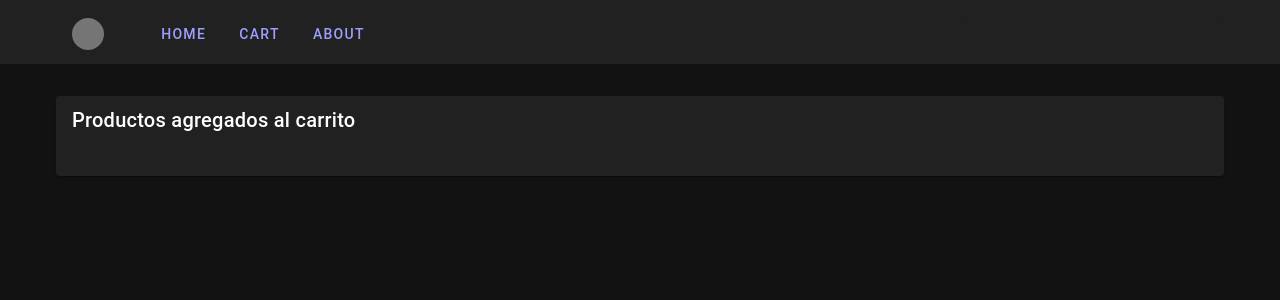
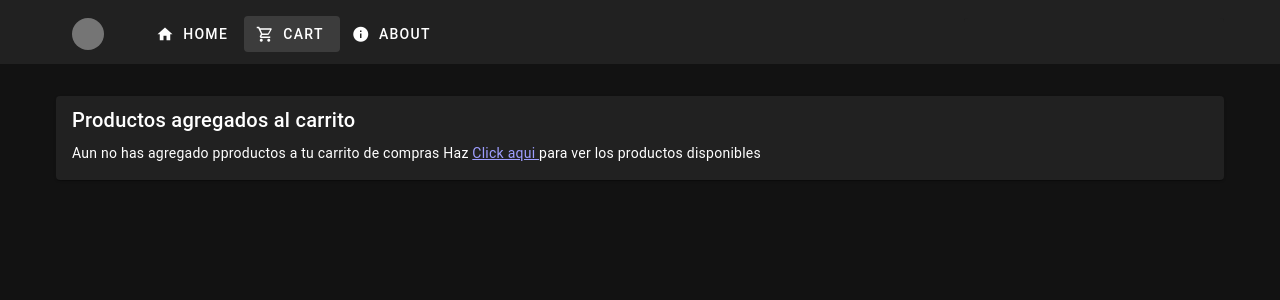
Before and after one commit to pivotsk8/vue-3-ecommerce, a Vue app: page /cart in a window 1280 px wide. Shown: the top 300 px of the page. Built offline with nearby package versions, Linux system fonts and the light colour scheme.

Commit message:
feat: Se instalaron los iconos y se mejoro el carito

```diff
--- a/package.json
+++ b/package.json
@@ -17,6 +17,8 @@
     "vuetify": "^3.3.2"
   },
   "devDependencies": {
+    "@fortawesome/fontawesome-free": "^6.4.0",
+    "@mdi/font": "^7.2.96",
     "@rushstack/eslint-patch": "^1.2.0",
     "@tsconfig/node18": "^2.0.1",
     "@types/node": "^18.16.8",
--- a/src/components/Cart.vue
+++ b/src/components/Cart.vue
@@ -1,6 +1,7 @@
 <script  setup lang="ts">
 import  { ref} from "vue"
 import { useCartStore } from '@/stores/cart';
+import { RouterLink } from "vue-router";
 
 // stores
 const carStore = useCartStore()
@@ -8,10 +9,23 @@ const carStore = useCartStore()
 //data
 const details = ref (carStore.details)
 
-const key = () => {
-  let key = 1
-  return key++
+// methods
+const key = (key : number) => {
+return key++
 }
+
+const decrementAmount = (productId:number) => {
+  carStore.decrement(productId)
+}
+
+const incrementAmount = (productId: number) => {
+  carStore.increment(productId)
+}
+
+const deleteProduct = (productId: number) => {
+  carStore.deleteProduct(productId)
+}
+
 </script>
 
 <template>
@@ -22,13 +36,33 @@ const key = () => {
       </VCardTitle>
 
       <VCardText>
-        <VList>
-          <VListItem v-for="detail in details " :key="key" :value="detail.productId">
+        <VList v-if="details.length > 0">
+          <VListItem v-for="detail in details " :key="key(detail.productId)" :value="detail.productId">
             <VListItemTitle>
-              {{detail.productId}}  Qty: {{detail.amount }}
+              {{detail.productId}}
+            <VBtn
+            class="ml-2"
+            size="x-small"
+            icon="mdi:mdi-minus"
+              @click="decrementAmount(detail.productId)"/>
+              Qty: {{detail.amount }}
+            <VBtn
+            size="x-small"
+            icon="mdi:mdi-plus"
+            @click="incrementAmount(detail.productId)"/>
+
+            <VBtn
+            class="ml-2"
+            size="x-small"
+            icon="mdi:mdi-delete"
+            @click="deleteProduct(detail.productId)"/>
             </VListItemTitle>
           </VListItem>
         </VList>
+        <p v-else>
+          Aun no has agregado pproductos a tu carrito de compras
+          Haz <RouterLink  to="/"> Click aqui </RouterLink> para ver los productos disponibles
+        </p>
       </VCardText>
      </VCard>
   </div>
--- a/src/components/TopBar.vue
+++ b/src/components/TopBar.vue
@@ -19,25 +19,27 @@ const itemCount =()=>{
                 color="grey-darken-1"
                 size="32"
               ></v-avatar>
-              <RouterLink to="/">
-                <VBtn variant="text">
+
+              <RouterLink custom v-slot="{navigate}" to="/">
+                <VBtn prepend-icon="mdi:mdi-home" variant="text" @click="navigate" :active="$route.name === 'home'">
                   Home
                  </VBtn>
               </RouterLink>
 
-              <RouterLink to="/cart">
+              <RouterLink custom v-slot="{navigate}"
+               to="/cart">
                 <VBadge
                 :content="itemCount()"
                 :model-value="itemCount()> 0"
                 color="orange-lighten-2">
-                  <VBtn variant="text">
+                  <VBtn prepend-icon="mdi:mdi-cart-outline" variant="text" @click="navigate" :active="$route.name === 'cart'" >
                     Cart
                    </VBtn>
                 </VBadge>
               </RouterLink>
 
-              <RouterLink to="/about">
-                <VBtn variant="text">
+              <RouterLink custom v-slot="{navigate}" to="/about">
+                <VBtn prepend-icon="mdi:mdi-information" variant="text" @click="navigate" :active="$route.name === 'about'">
                 About
                 </VBtn>
               </RouterLink>
--- a/src/main.ts
+++ b/src/main.ts
@@ -1,11 +1,16 @@
 import { createApp } from 'vue'
 import App from './App.vue'
 
+
 // Vuetify
+import '@mdi/font/css/materialdesignicons.css'
+import '@fortawesome/fontawesome-free/css/all.css'// Ensure you are using css-loader
 import 'vuetify/styles'
 import { createVuetify } from 'vuetify'
 import * as components from 'vuetify/components'
 import * as directives from 'vuetify/directives'
+import { aliases, fa } from 'vuetify/iconsets/fa'
+import { mdi } from 'vuetify/iconsets/mdi'
 
 // Pinia
 import { createPinia } from 'pinia'
@@ -19,7 +24,15 @@ const vuetify = createVuetify({
   directives,
   theme: {
     defaultTheme: 'dark'
-  }
+  },
+  icons: {
+    defaultSet: 'fa',
+    aliases,
+    sets: {
+      fa,
+      mdi,
+    },
+  },
 })
 
 
--- a/src/stores/cart.ts
+++ b/src/stores/cart.ts
@@ -18,6 +18,12 @@ export const useCartStore = defineStore('cart', () => {
     })
   }
 
+  const deleteProduct = (productId: number)=>{
+   const index =  details.value.findIndex(detail => detail.productId === productId)
+   details.value.splice(index, 1)
+
+  }
+
   const itemCount = () => {
     let count = 0;
     details.value.forEach(element => {
@@ -25,5 +31,25 @@ details.value.forEach(element => {
     });
     return count
   }
-  return {details, addProduct, itemCount }
+
+  const increment = (productId:number) => {
+  const detailFound = details.value.find(detail => detail.productId === productId)
+  detailFound ? detailFound.amount++ : null
+}
+
+const decrement = (productId:number) => {
+  const detailFound = details.value.find(detail => detail.productId === productId)
+  detailFound ? detailFound.amount-- : null
+  detailFound?.amount === 0 ? deleteProduct(productId) : null
+
+}
+
+  return {
+    details,
+    addProduct,
+    itemCount,
+    increment,
+    decrement,
+    deleteProduct
+  }
 })
```
Also changed, not shown: src/components/icons/IconCommunity.vue (deleted, +0 -7 lines), src/components/icons/IconDocumentation.vue (deleted, +0 -7 lines), src/components/icons/IconEcosystem.vue (deleted, +0 -7 lines), src/components/icons/IconSupport.vue (deleted, +0 -7 lines), src/components/icons/IconTooling.vue (deleted, +0 -19 lines), 1 other file (tests, documents, lock files or other folders). Lines whose indentation alone changed are shown as unchanged.
